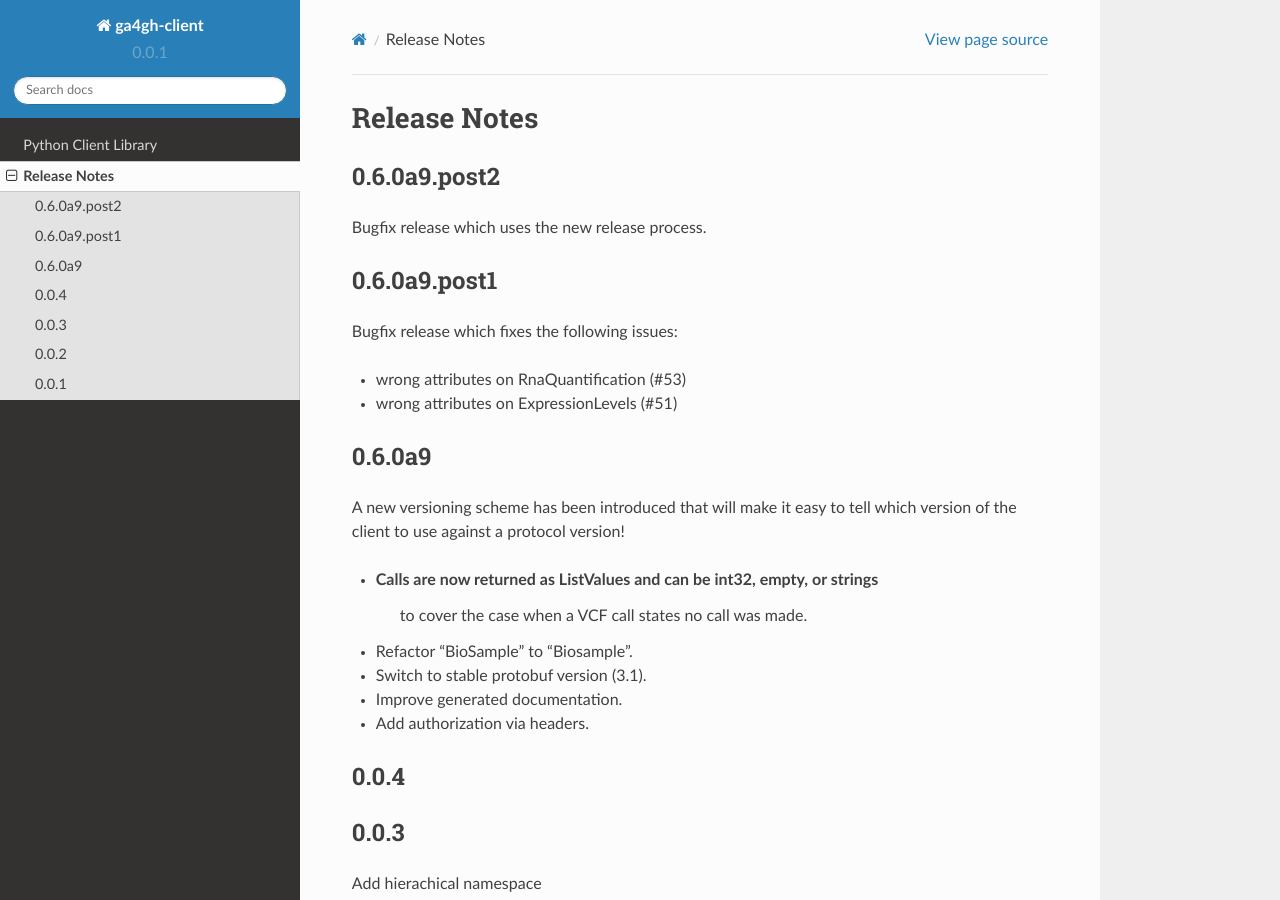
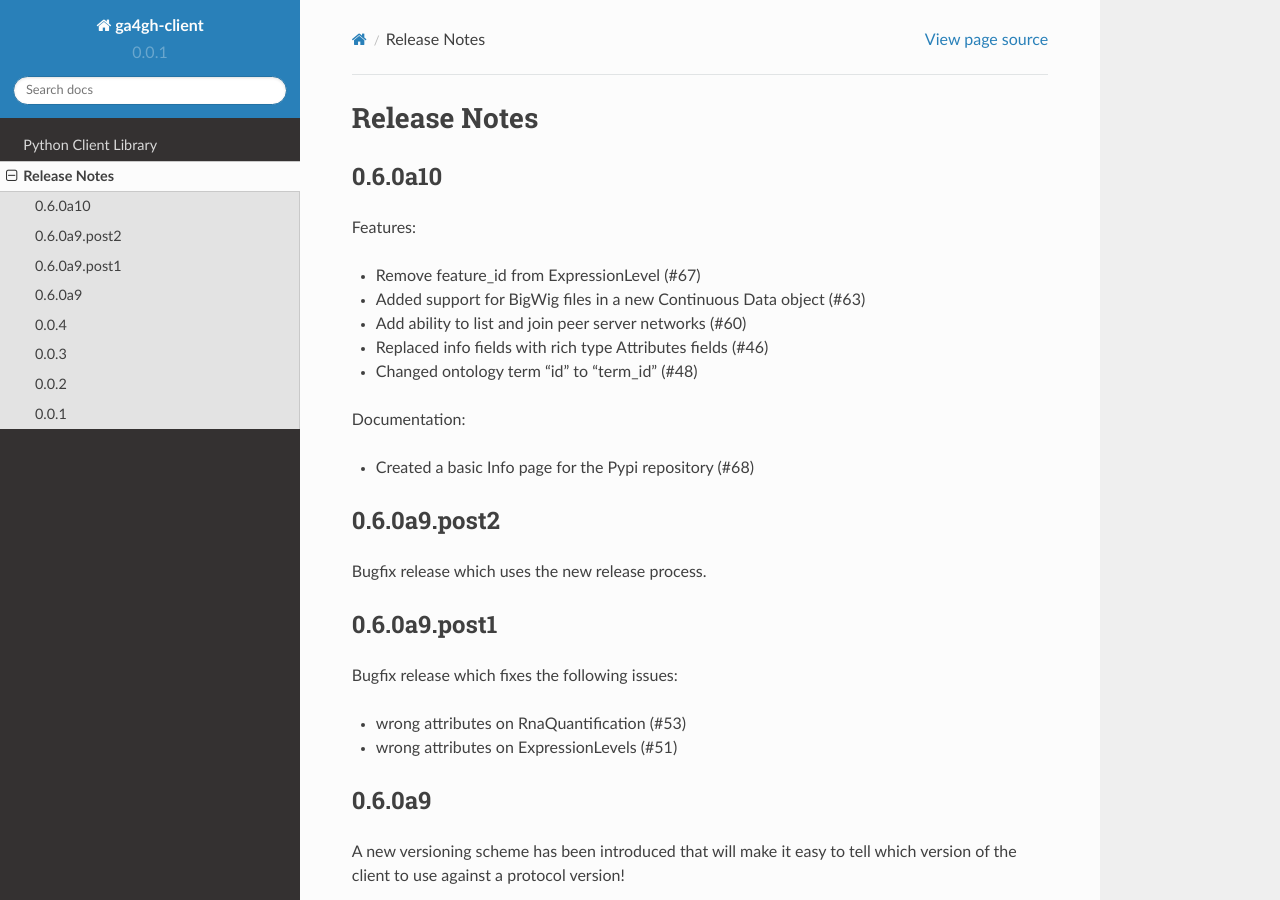
Before and after one commit to ga4gh/ga4gh-client, a Sphinx documentation site: the page built from docs/status.rst, in a window 1280 px wide and 900 px high. Built offline with Sphinx 7.4.7 and the Read the Docs theme 2.0.0, drawn with Linux system fonts in a browser that asks for light colours.

Commit message:
Update release notes (#70)

```diff
--- a/docs/status.rst
+++ b/docs/status.rst
@@ -3,6 +3,22 @@
 +++++++++++++
 Release Notes
 +++++++++++++
+
+********
+0.6.0a10
+********
+
+Features:
+
+* Remove feature_id from ExpressionLevel (#67)
+* Added support for BigWig files in a new Continuous Data object (#63)
+* Add ability to list and join peer server networks (#60)
+* Replaced info fields with rich type Attributes fields (#46)
+* Changed ontology term “id” to “term_id” (#48)
+
+Documentation:
+
+* Created a basic Info page for the Pypi repository (#68)
 
 *************
 0.6.0a9.post2
```
